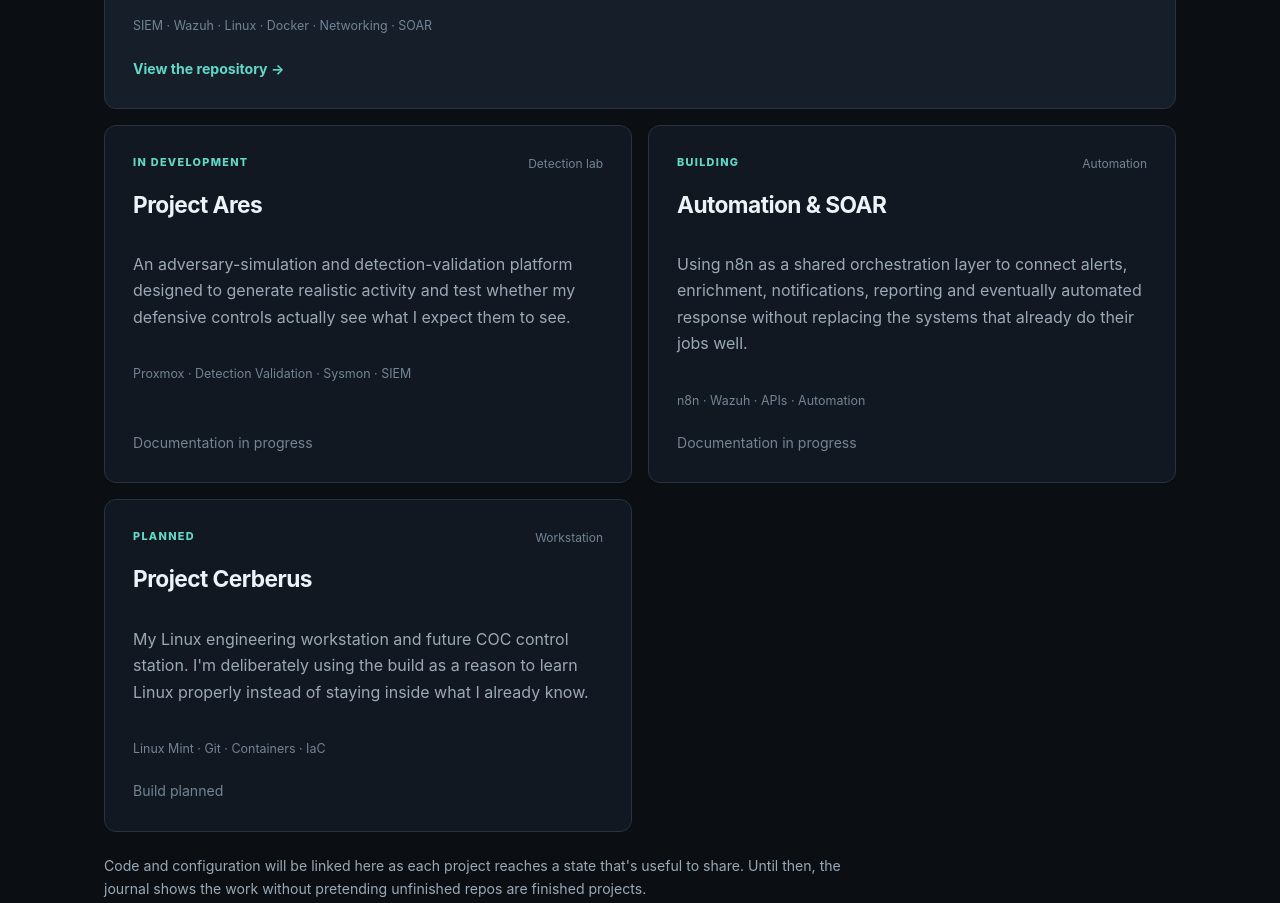
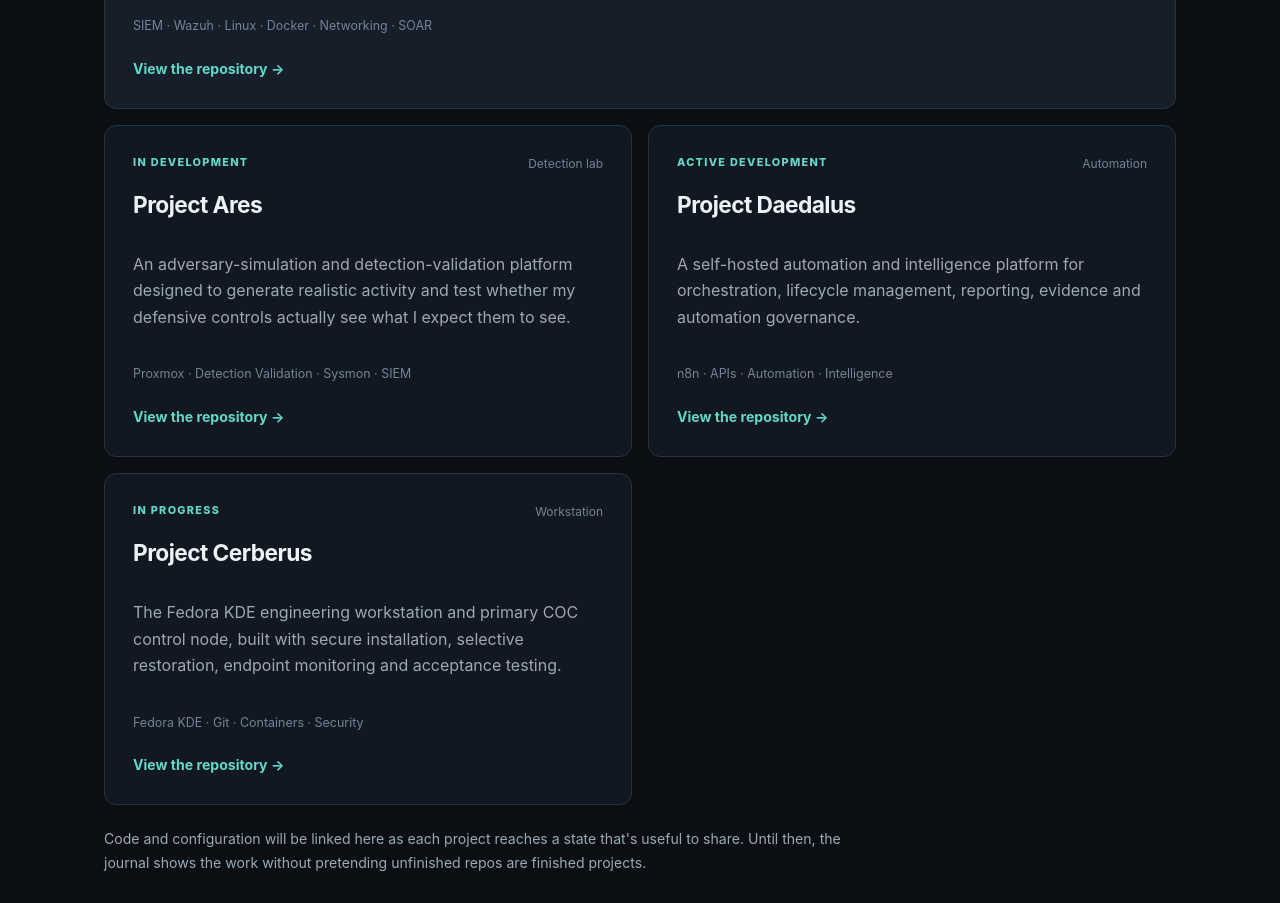
Before and after one commit to scott-renny/scott-renny.github.io, a plain HTML site: page index.html in a window 1280 px wide. Shown: the part 1500-2403 px from the top of the page. Drawn offline with Linux system fonts and the light colour scheme.

Commit message:
Refresh featured project links and statuses

```diff
--- a/index.html
+++ b/index.html
@@ -32,9 +32,9 @@
     <div class="section-heading"><div><p class="eyebrow">FEATURED WORK</p><h2>The lab is the portfolio.</h2></div><a class="text-link" href="https://github.com/scott-renny">View my GitHub <span aria-hidden="true">↗</span></a></div>
     <div class="grid">
       <article class="card featured"><div class="card-top"><span class="status">IN PROGRESS</span><span class="project-kind">Home lab program</span></div><h3>Cyber Operations Center Engineering Program</h3><p>An evolving home COC built to bring monitoring, endpoint security, secure remote access, detection engineering, automation and incident response together as one system.</p><p class="tags">SIEM · Wazuh · Linux · Docker · Networking · SOAR</p><a class="card-link" href="https://github.com/scott-renny/cyber-operations-center-engineering-program">View the repository <span aria-hidden="true">→</span></a></article>
-      <article class="card"><div class="card-top"><span class="status">IN DEVELOPMENT</span><span class="project-kind">Detection lab</span></div><h3>Project Ares</h3><p>An adversary-simulation and detection-validation platform designed to generate realistic activity and test whether my defensive controls actually see what I expect them to see.</p><p class="tags">Proxmox · Detection Validation · Sysmon · SIEM</p><span class="availability">Documentation in progress</span></article>
-      <article class="card"><div class="card-top"><span class="status">BUILDING</span><span class="project-kind">Automation</span></div><h3>Automation & SOAR</h3><p>Using n8n as a shared orchestration layer to connect alerts, enrichment, notifications, reporting and eventually automated response without replacing the systems that already do their jobs well.</p><p class="tags">n8n · Wazuh · APIs · Automation</p><span class="availability">Documentation in progress</span></article>
-      <article class="card"><div class="card-top"><span class="status">PLANNED</span><span class="project-kind">Workstation</span></div><h3>Project Cerberus</h3><p>My Linux engineering workstation and future COC control station. I'm deliberately using the build as a reason to learn Linux properly instead of staying inside what I already know.</p><p class="tags">Linux Mint · Git · Containers · IaC</p><span class="availability">Build planned</span></article>
+      <article class="card"><div class="card-top"><span class="status">IN DEVELOPMENT</span><span class="project-kind">Detection lab</span></div><h3>Project Ares</h3><p>An adversary-simulation and detection-validation platform designed to generate realistic activity and test whether my defensive controls actually see what I expect them to see.</p><p class="tags">Proxmox · Detection Validation · Sysmon · SIEM</p><a class="card-link" href="https://github.com/scott-renny/project_ares">View the repository <span aria-hidden="true">→</span></a></article>
+      <article class="card"><div class="card-top"><span class="status">ACTIVE DEVELOPMENT</span><span class="project-kind">Automation</span></div><h3>Project Daedalus</h3><p>A self-hosted automation and intelligence platform for orchestration, lifecycle management, reporting, evidence and automation governance.</p><p class="tags">n8n · APIs · Automation · Intelligence</p><a class="card-link" href="https://github.com/scott-renny/project-daedalus">View the repository <span aria-hidden="true">→</span></a></article>
+      <article class="card"><div class="card-top"><span class="status">IN PROGRESS</span><span class="project-kind">Workstation</span></div><h3>Project Cerberus</h3><p>The Fedora KDE engineering workstation and primary COC control node, built with secure installation, selective restoration, endpoint monitoring and acceptance testing.</p><p class="tags">Fedora KDE · Git · Containers · Security</p><a class="card-link" href="https://github.com/scott-renny/project-cerberus-build">View the repository <span aria-hidden="true">→</span></a></article>
     </div>
     <p class="project-note">Code and configuration will be linked here as each project reaches a state that's useful to share. Until then, the journal shows the work without pretending unfinished repos are finished projects.</p>
   </section>
```
